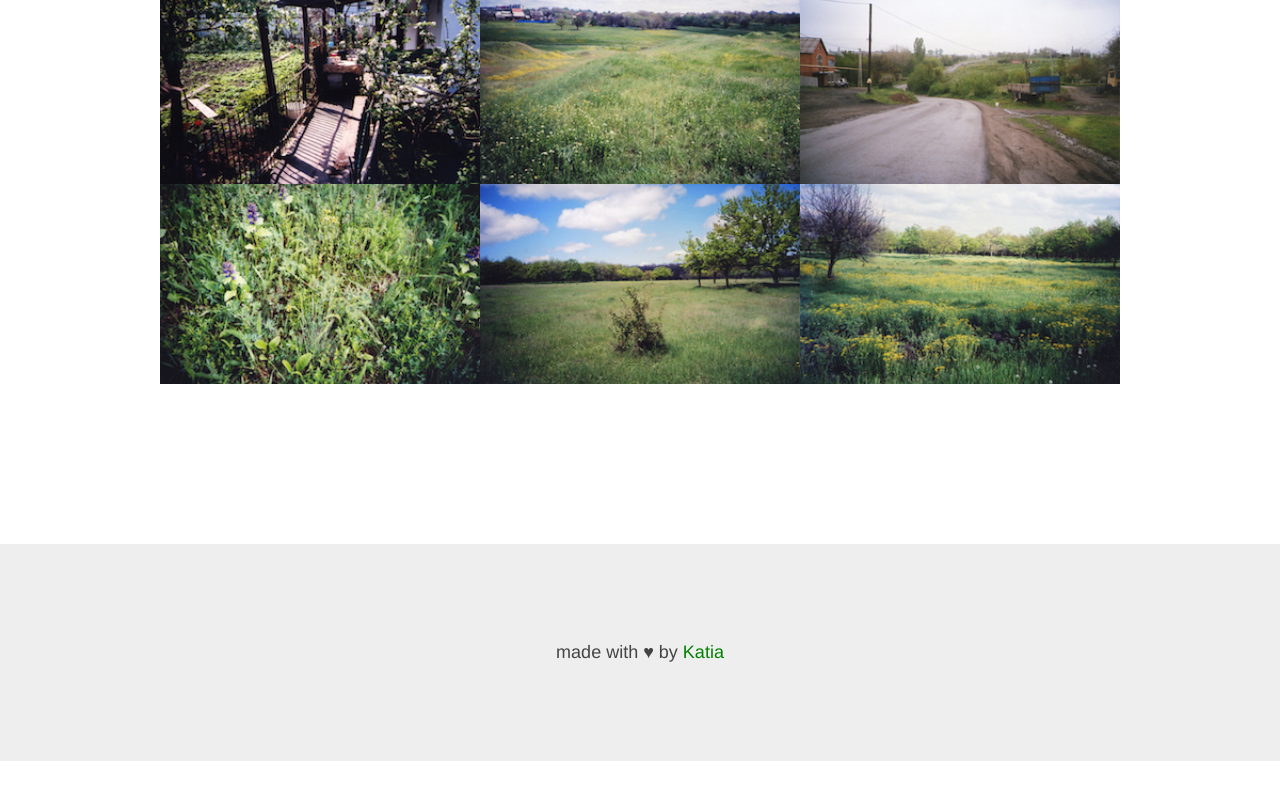
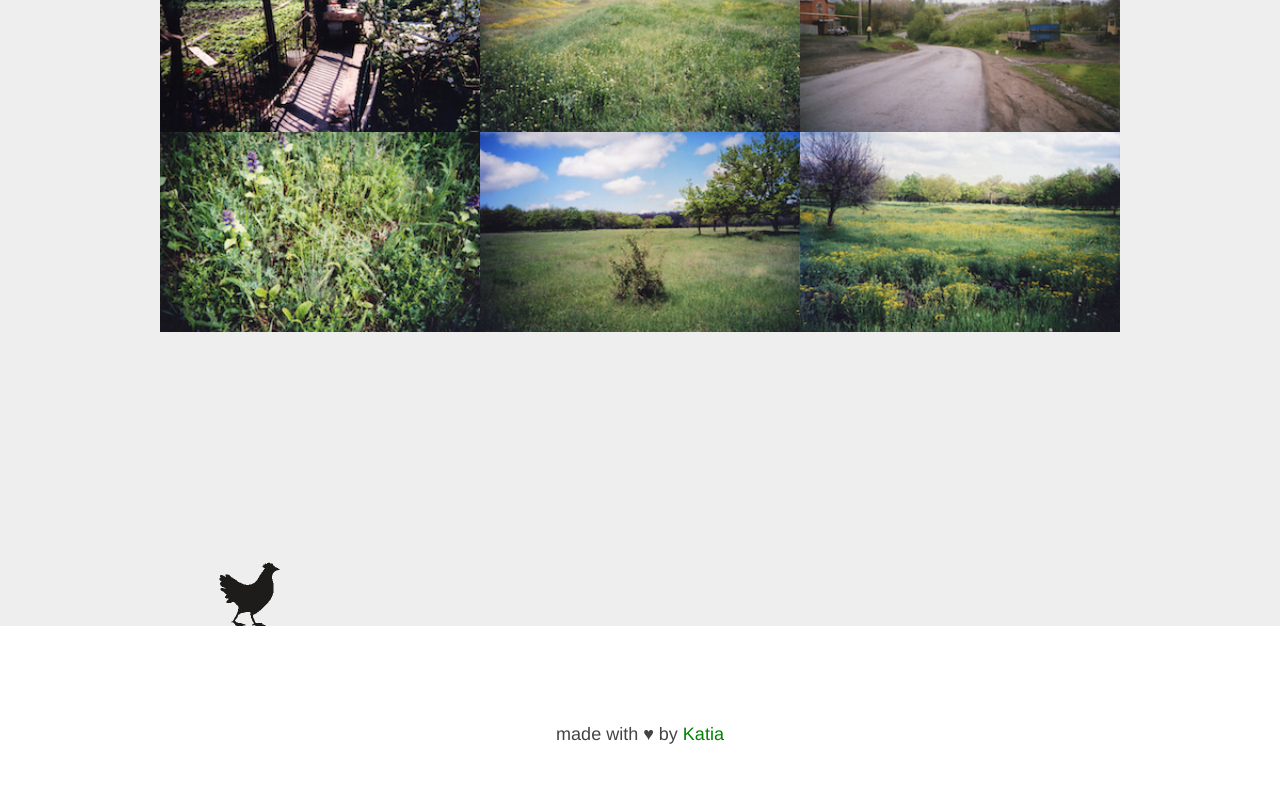
Before and after one commit to katia-trifonova/fieldscapes, a plain HTML site: page index.html in a window 1280 px wide. Shown: the part 7031-7831 px from the top of the page. Before the commit the page ends 7792 px from the top, so only its background shows below. Drawn offline with Linux system fonts and the light colour scheme.

Commit message:
borders, bgs

```diff
--- a/css/style.css
+++ b/css/style.css
@@ -40,10 +40,42 @@ body {
   clear: both;
 }
 .border {
-  height: 300px;
+  background-color: #eee;
+  padding-top: 3em;
+}
+.border__chick {
+  height: 80px;
+  background-color: #eee;
+  background-image: url("../img/chick-walk.gif"), url("../img/chick-walk-reverse.gif");
+  background-size: contain;
+  background-repeat: no-repeat;
+  -webkit-animation: move 60s linear infinite;
+  animation: move 60s linear infinite;
+}
+@-webkit-keyframes move {
+  0% {
+    background-position: -10% 8px, 110% 8px;
+  }
+  50% {
+    background-position: 110% 8px, 110% 8px;
+  }
+  100% {
+    background-position: 110% 8px, -10% 8px;
+  }
+}
+@keyframes move {
+  0% {
+    background-position: -10% 8px, 110% 8px;
+  }
+  50% {
+    background-position: 110% 8px, 110% 8px;
+  }
+  100% {
+    background-position: 110% 8px, -10% 8px;
+  }
 }
 .footer {
-  background-color: #eee;
+  background-color: #fff;
   padding-top: 10vh;
   padding-bottom: 10vh;
   text-align: center;
@@ -53,11 +85,15 @@ body {
   color: #008000;
   text-decoration: none;
 }
+.gallery-wrapper {
+  background-color: #eee;
+}
 .gallery {
   max-width: 960px;
   margin-right: auto;
   margin-left: auto;
   padding-bottom: 20vh;
+  padding-top: 6em;
 }
 .gallery__link {
   display: block;
@@ -168,6 +204,5 @@ body {
   margin-top: 0;
 }
 .title_gallery {
-  padding-top: 20vh;
   padding-bottom: 1em;
 }
--- a/index.html
+++ b/index.html
@@ -68,7 +68,8 @@
 		</audio>
 	</div>
 
-	<!-- <div class="border parallax-window"  data-parallax="scroll" data-image-src="pic/weed.jpg"></div> -->
+
+<div class="gallery-wrapper">
 
 	<div class="gallery clearfix">
 
@@ -105,6 +106,11 @@
 		<a class="gallery__link gallery__link_yellow" href="pic/yellow.jpg" data-lightbox="pic"></a>
 
 	</div>
+</div>
+
+	<div class="border">
+		<div class="border__chick"></div>
+	</div>
 
 	<footer class="footer">
 		<p>made with ♥︎ by <a href="http://github.com/katia-trifonova" class="footer__link">Katia</a></p>
```
Also changed, not shown: img/chick-walk-reverse.gif (added), img/chick-walk.gif (added).
